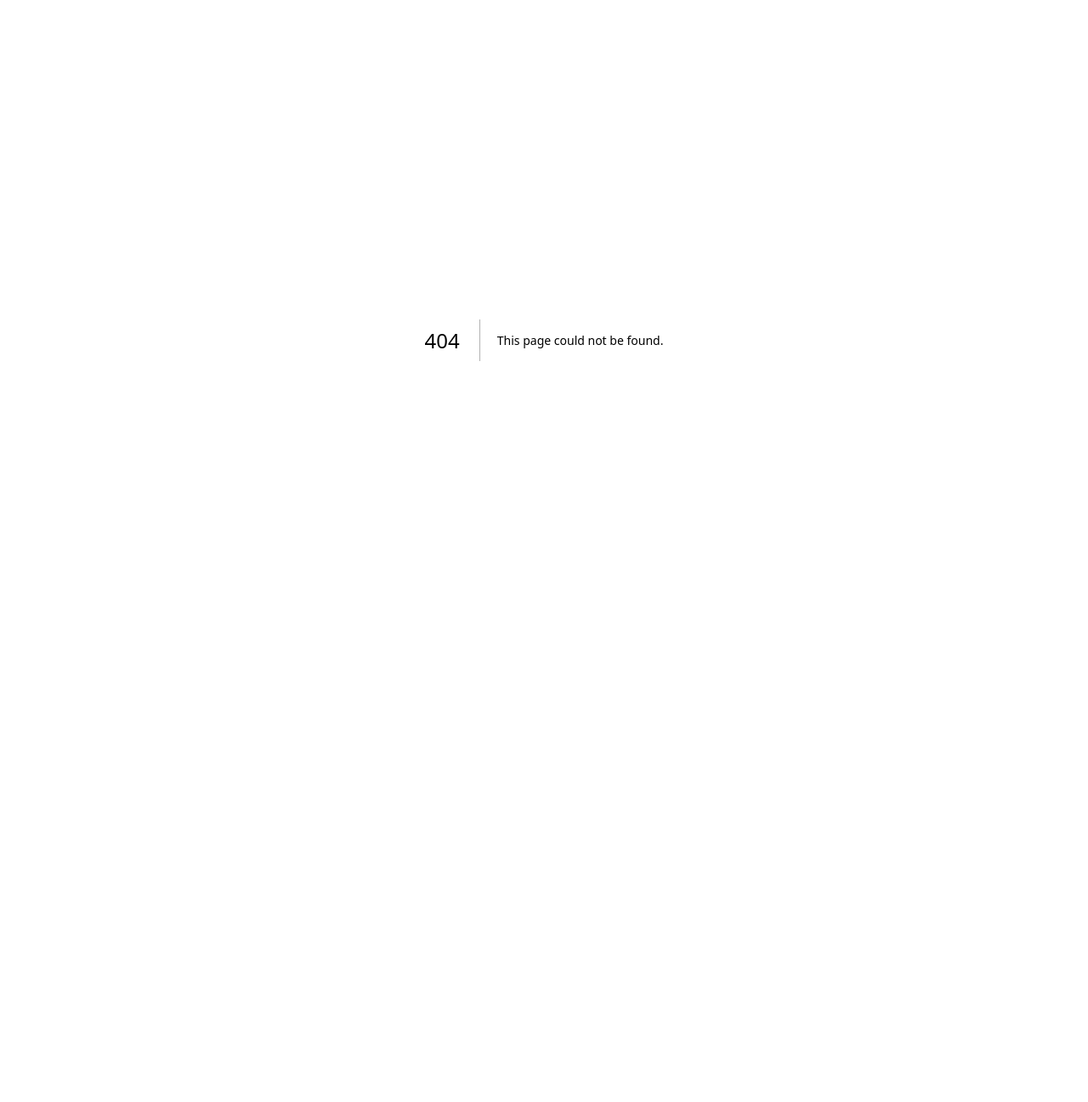
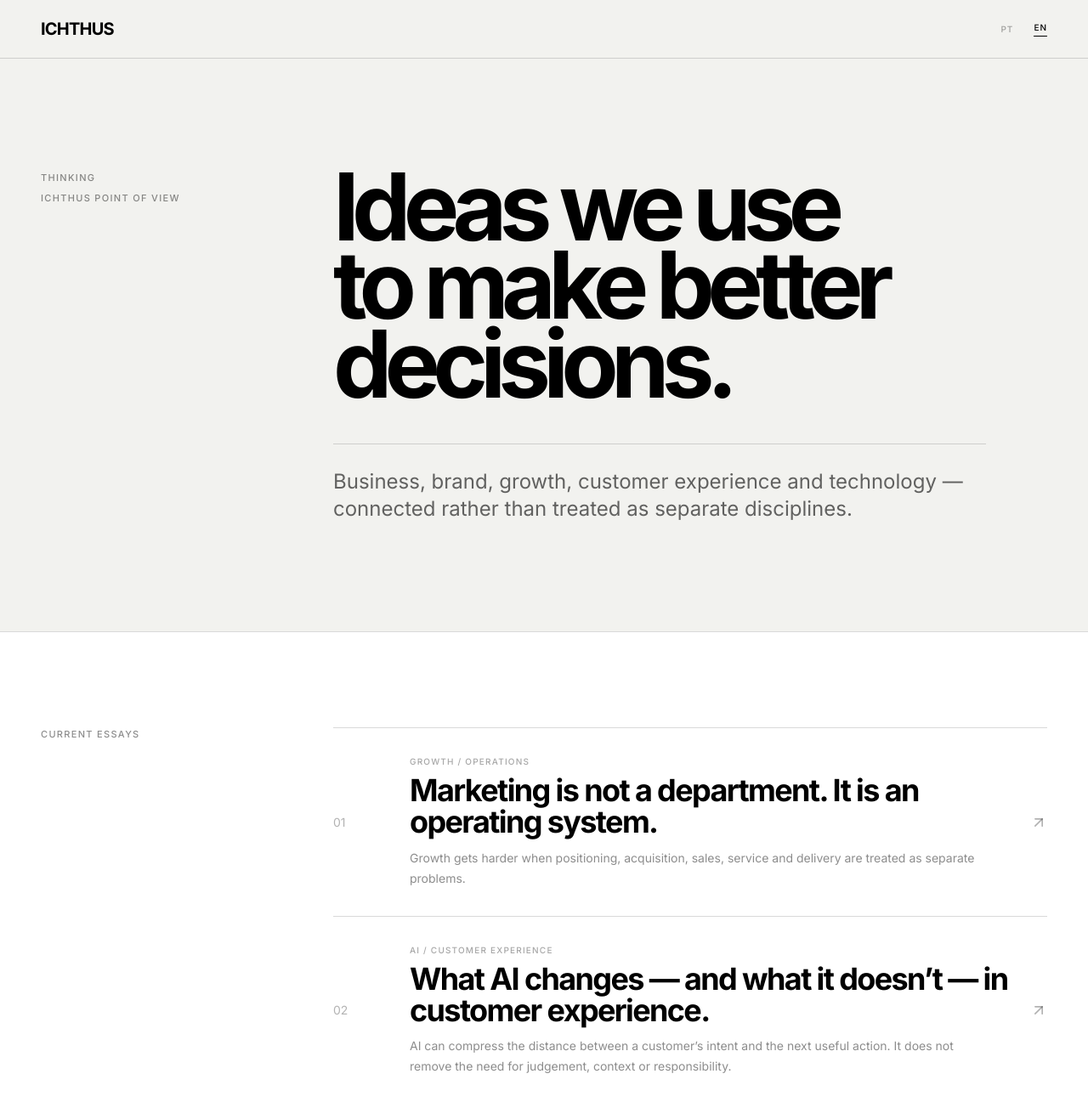
Before and after one commit to contatoagenciawin-ichthus/ichthus-site, a Next.js app: page /en/thinking in a window 1280 px wide. Before the commit this address had no page. Shown: the top 1297 px of the page at 85% size. Before the commit the page ends 800 px from the top, so only its background shows below. Built offline with nearby package versions, Linux system fonts and the light colour scheme.

Commit message:
feat: add EN Thinking index

```diff
--- /dev/null
+++ b/app/en/thinking/page.tsx
@@ -0,0 +1,73 @@
+import type { Metadata } from "next"
+import Link from "next/link"
+import { ArrowUpRight } from "lucide-react"
+import { thinkingEn } from "@/lib/thinking-content"
+
+export const metadata: Metadata = {
+  title: "Thinking — Ichthus",
+  description: "Ideas on business, brand, growth, customer experience and technology.",
+}
+
+export default function ThinkingIndex() {
+  return (
+    <main className="min-h-screen bg-[#f2f2ef] text-black">
+      <header className="border-b border-black/15">
+        <div className="mx-auto flex max-w-[1600px] items-center justify-between px-5 py-5 sm:px-8 lg:px-12">
+          <Link href="/en" className="text-lg font-bold tracking-[-0.04em] sm:text-xl">ICHTHUS</Link>
+          <div className="flex items-center gap-6 text-[10px] font-medium uppercase tracking-[0.1em]">
+            <Link href="/pt/thinking" className="text-black/35 transition hover:text-black">PT</Link>
+            <span className="border-b border-black pb-0.5">EN</span>
+          </div>
+        </div>
+      </header>
+
+      <section className="mx-auto max-w-[1600px] px-5 py-16 sm:px-8 sm:py-24 lg:px-12 lg:py-32">
+        <div className="grid gap-12 lg:grid-cols-[0.25fr_0.75fr] lg:gap-16">
+          <div className="text-[11px] font-medium uppercase leading-6 tracking-[0.12em] text-black/45">
+            <p>Thinking</p>
+            <p>Ichthus point of view</p>
+          </div>
+          <div>
+            <h1 className="max-w-6xl text-[clamp(4rem,8.6vw,9rem)] font-bold leading-[0.84] tracking-[-0.08em]">
+              Ideas we use
+              <br />
+              to make better
+              <br />
+              decisions.
+            </h1>
+            <p className="mt-12 max-w-3xl border-t border-black/15 pt-7 text-xl leading-8 text-black/60 sm:text-2xl">
+              Business, brand, growth, customer experience and technology — connected rather than treated as separate disciplines.
+            </p>
+          </div>
+        </div>
+      </section>
+
+      <section className="border-t border-black/15 bg-white">
+        <div className="mx-auto max-w-[1600px] px-5 py-16 sm:px-8 sm:py-24 lg:px-12 lg:py-28">
+          <div className="grid gap-12 lg:grid-cols-[0.25fr_0.75fr] lg:gap-16">
+            <p className="text-[11px] font-medium uppercase tracking-[0.12em] text-black/45">Current essays</p>
+            <div className="border-t border-black/15">
+              {thinkingEn.map((article) => (
+                <Link
+                  key={article.slug}
+                  href={`/en/thinking/${article.slug}`}
+                  className="group grid gap-5 border-b border-black/15 py-8 sm:grid-cols-[70px_1fr_auto] sm:items-center"
+                >
+                  <span className="text-sm text-black/30">{article.number}</span>
+                  <div>
+                    <p className="text-[10px] font-medium uppercase tracking-[0.12em] text-black/35">{article.eyebrow}</p>
+                    <h2 className="mt-2 max-w-4xl text-3xl font-bold leading-[1.02] tracking-[-0.045em] sm:text-4xl">
+                      {article.title}
+                    </h2>
+                    <p className="mt-3 max-w-2xl text-sm leading-6 text-black/45">{article.dek}</p>
+                  </div>
+                  <ArrowUpRight className="hidden h-5 w-5 text-black/30 transition-transform duration-300 group-hover:translate-x-1 group-hover:-translate-y-1 sm:block" />
+                </Link>
+              ))}
+            </div>
+          </div>
+        </div>
+      </section>
+    </main>
+  )
+}
```
